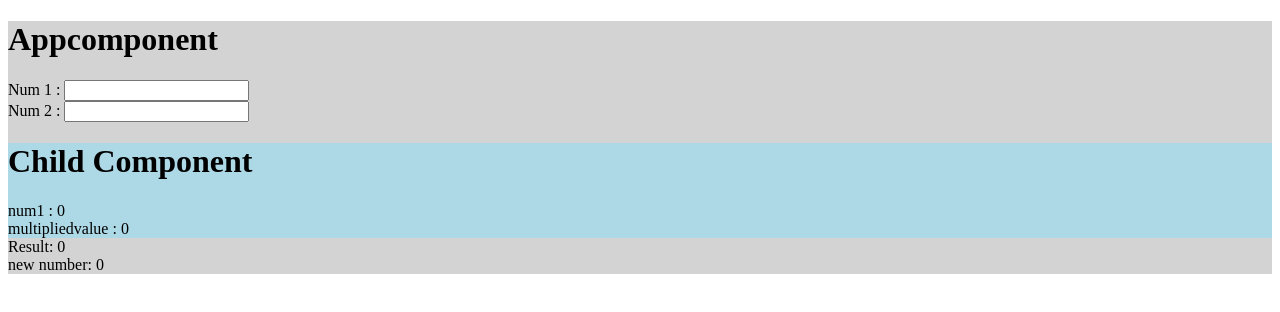
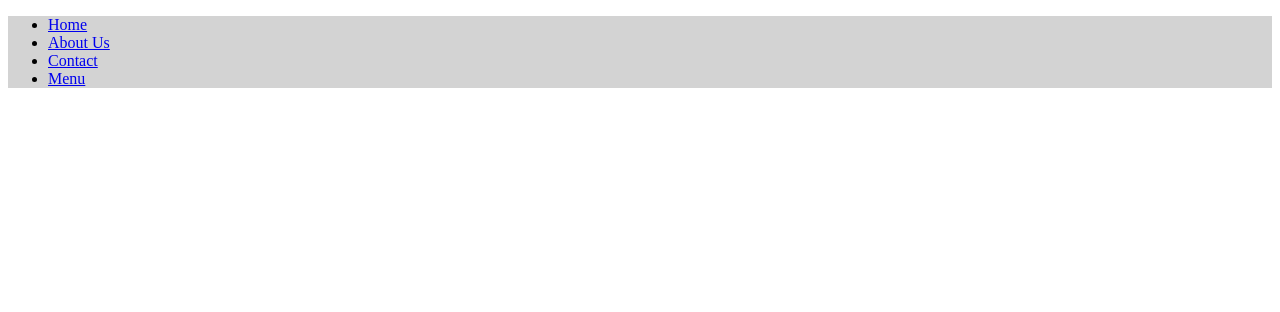
Before and after one commit to shaheryar-ahmed-ten/NED-CCEE, a React (Vite) app: page / in a window 1280 px wide. Shown: the top 312 px of the page. Built offline with nearby package versions, Linux system fonts and the light colour scheme.

Commit message:
class code

```diff
--- a/package.json
+++ b/package.json
@@ -12,7 +12,8 @@
   "dependencies": {
     "axios": "^1.7.9",
     "react": "^18.3.1",
-    "react-dom": "^18.3.1"
+    "react-dom": "^18.3.1",
+    "react-router-dom": "^7.1.5"
   },
   "devDependencies": {
     "@eslint/js": "^9.17.0",
--- a/src/App.jsx
+++ b/src/App.jsx
@@ -1,62 +1,36 @@
-import './App.css'
-import { useState, useEffect,createContext,useRef, useMemo,useCallback } from 'react';
-import axios from 'axios'
-import ChildComponent from './ChildComponent'
+import Contact from './components/Contact';
+import Home from './components/Home';
+import Menu from './components/Menu';
+import About from './components/About';
+import NotFound from './components/NotFound';
+import Info from './components/Info';
+import  {BrowserRouter,Link,Route,Routes,Outlet} from 'react-router-dom'
 
 function App() {
-console.log(":- rendering App Component")
 
-  let [num1,setNum1] = useState(0);
-  let [num2,setNum2] = useState(0);
-
-  const increaseNumber = useMemo(()=>{
-    let result = num1
-    // for (let index = 0; index < 999999999; index++) {
-    //   result = result + 1;
-    // }
-    return result;
-  },[num1])
-
-///1111 , 1112
-  const getMultipliedNumber = useCallback(()=>{
-    return num1*3
-  },[num1])
-
-  // let newNumber = useMemo(()=>(increaseNumber()),[num1])
-
-  let newNumber = increaseNumber
-
-
-  function handleChange(event){
-    // setResult(a+b)
-    if(event.target.name === 'num1'){
-      setNum1(+event.target.value)
-    }
-
-    if(event.target.name === 'num2'){
-      setNum2(+event.target.value)
-    }
-  }
 
   return (
       <div style={{backgroundColor:'lightgray'}}>
-        <h1>Appcomponent</h1>
+      <BrowserRouter>
+              {/* set link */}
+                <ul>
+                    <li><Link to='/'>Home</Link></li>
+                    <li><Link to='/about-us'>About Us</Link></li>
+                    <li><Link to='/contact-us'>Contact</Link></li>
+                    <li><Link to='/menu'>Menu</Link></li>
+        </ul>
 
-      <div className='col-sm-12 col-md-6'>
-      Num 1 : <input type="number" onChange={handleChange} name='num1'/>
-      </div>
-
-      <div>
-      Num 2 : <input type="number" onChange={handleChange} name='num2'/>
-      </div>
-
-      <ChildComponent num1={num1} getMultipliedNumber={getMultipliedNumber}/>
-      <div>
-      Result: {num1 + num2}
-        </div>
-        <div>
-          new number: {newNumber}
-        </div>
+        {/* define components */}
+        <Routes>
+              <Route path="*" element={<NotFound/>} />
+              <Route exact path="/" element={<Home/>} />
+              <Route path="/about-us" element={<About />}>
+                  <Route path="info" element={<Info/>} />
+              </Route>
+              <Route path="/contact-us" element={<Contact/>} />
+              <Route path="/menu" element={<Menu/>} />
+        </Routes>
+          </BrowserRouter>
       </div>
 
   )
--- /dev/null
+++ b/src/components/About.jsx
@@ -0,0 +1,12 @@
+import React from 'react'
+import {Outlet,Link} from 'react-router-dom'
+
+export default function About() {
+  return (
+      <div>
+          <Outlet />
+          <h1>About</h1>
+            <Link to="info">go to Info</Link>
+      </div>
+  )
+}
--- /dev/null
+++ b/src/components/Contact.jsx
@@ -0,0 +1,7 @@
+import React from 'react'
+
+export default function Contact() {
+  return (
+    <div>Contact</div>
+  )
+}
--- /dev/null
+++ b/src/components/Home.jsx
@@ -0,0 +1,9 @@
+import React from 'react'
+
+export default function Home() {
+  return (
+      <div>
+
+    </div>
+  )
+}
--- /dev/null
+++ b/src/components/Info.jsx
@@ -0,0 +1,7 @@
+import React from 'react'
+
+export default function Info() {
+  return (
+    <div>Info</div>
+  )
+}
--- /dev/null
+++ b/src/components/Menu.jsx
@@ -0,0 +1,7 @@
+import React from 'react'
+
+export default function Menu() {
+  return (
+    <div>Menu</div>
+  )
+}
--- /dev/null
+++ b/src/components/NotFound.jsx
@@ -0,0 +1,7 @@
+import React from 'react'
+
+export default function NotFound() {
+  return (
+    <div>NotFound</div>
+  )
+}
```
Also changed, not shown: 1 other file (tests, documents, lock files or other folders).
